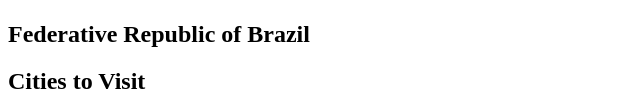
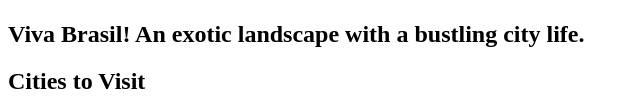
Before and after one commit to nss-day-cohort-43/automated-world-no-zip-code, a plain HTML site: page brazil.html in a window 1280 px wide. Shown: the part 1228-1339 px from the top of the page, without its empty margins (0-640 px from the left). Drawn offline with Linux system fonts and the light colour scheme.

Commit message:
Brazil updates v1a

```diff
--- a/brazil.html
+++ b/brazil.html
@@ -27,7 +27,7 @@
 
     <section class="country-info">
         <img class="brazil-image" src="images/brazil.jpg" alt="Picture of Brazil">
-        <h2>Federative Republic of Brazil</h2>
+        <h2>Viva Brasil! An exotic landscape with a bustling city life.</h2>
     </section>
 
 
```
